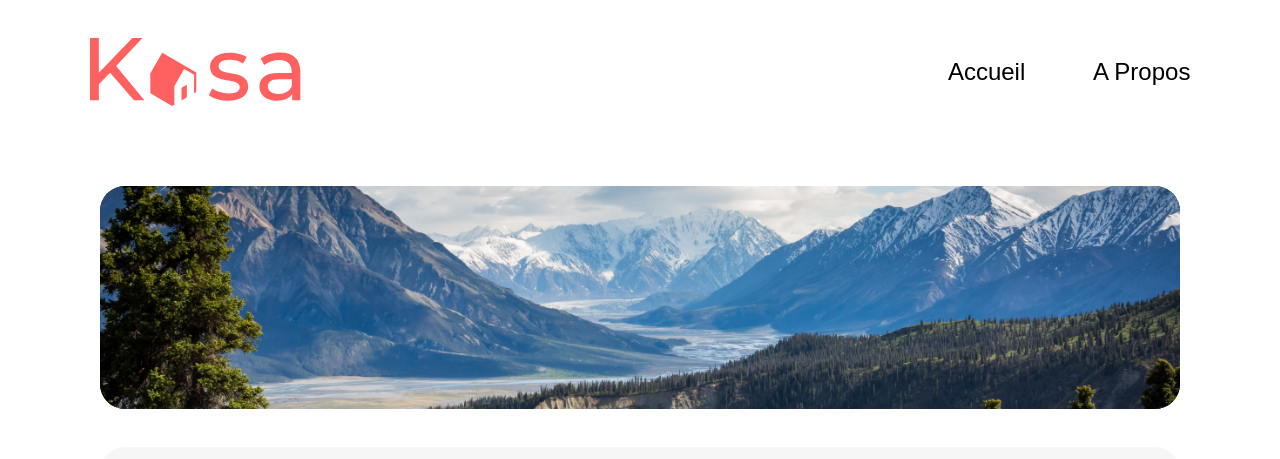
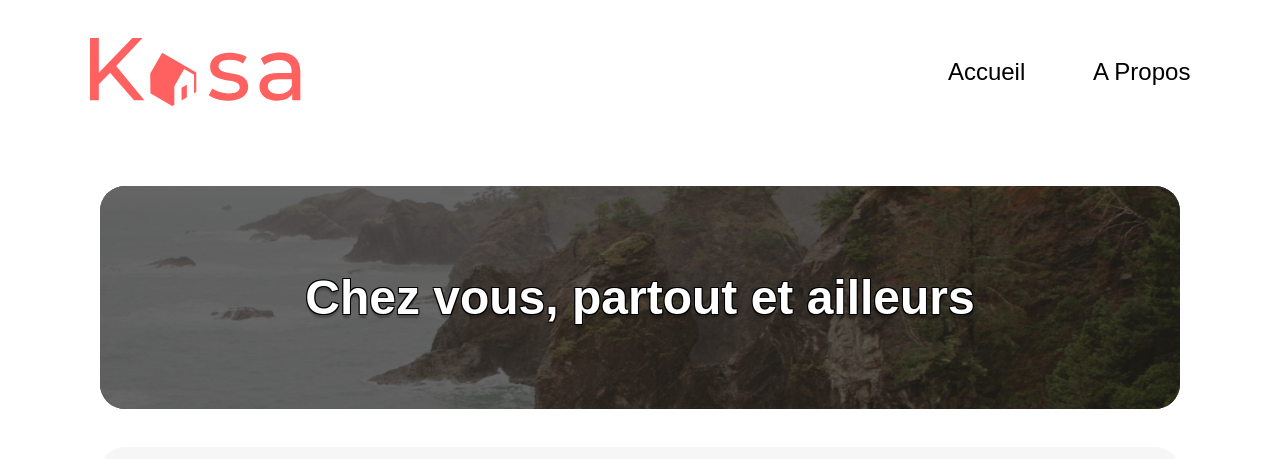
Before and after one commit to M-Masson/my-app, a React (Create React App) app: page / in a window 1280 px wide. Shown: the top 459 px of the page. Built offline with nearby package versions, Linux system fonts and the light colour scheme.

Commit message:
modification banniere

```diff
--- a/src/components/Banner/img.jsx
+++ b/src/components/Banner/img.jsx
@@ -6,7 +6,7 @@ import image2 from '../../assets/images/image2.png'
 
 const BannerImg = ()=>{
     const location = useLocation()
-     const isActive = location.pathname === `/home`
+     const isActive = location.pathname === `/home` || location.pathname === '/'
     return(
         <div id='img-container'>
             <div id={`${isActive ? 'div-background' : ''}`}>
```
